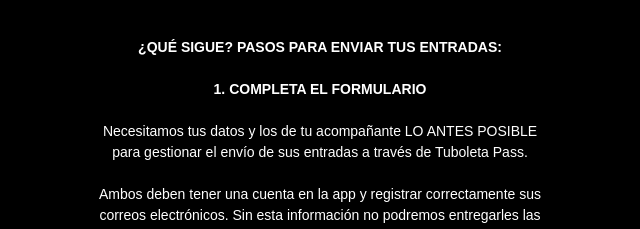
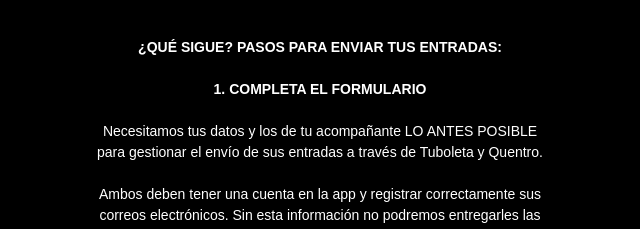
Before and after one commit to tezzzta/embebing-html, a plain HTML site: page correo-ganador-futbol-equipo.html in a window 1280 px wide. Shown: the part 1264-1493 px from the top of the page, 320-960 px from the left. Drawn offline with Linux system fonts and the light colour scheme.

Commit message:
Cambiar Tuboleta Pass por Tuboleta y Quentro en correo fútbol equipo
Co-Authored-By: Claude Opus 5.5 <noreply@anthropic.com>

```diff
--- a/correo-ganador-futbol-equipo.html
+++ b/correo-ganador-futbol-equipo.html
@@ -78,7 +78,7 @@
           <!-- ============ PASO 1 ============ -->
           <tr><td align="center" class="body-text-bold" style="padding-bottom:21px;">¿QUÉ SIGUE? PASOS PARA ENVIAR TUS ENTRADAS:</td></tr>
           <tr><td align="center" class="body-text-bold" style="padding-bottom:21px;">1. COMPLETA EL FORMULARIO</td></tr>
-          <tr><td align="center" class="body-text" style="padding-bottom:21px;">Necesitamos tus datos y los de tu acompañante LO ANTES POSIBLE para gestionar el envío de sus entradas a través de Tuboleta Pass.</td></tr>
+          <tr><td align="center" class="body-text" style="padding-bottom:21px;">Necesitamos tus datos y los de tu acompañante LO ANTES POSIBLE para gestionar el envío de sus entradas a través de Tuboleta y Quentro.</td></tr>
           <tr><td align="center" class="body-text" style="padding-bottom:24px;">Ambos deben tener una cuenta en la app y registrar correctamente sus correos electrónicos. Sin esta información no podremos entregarles las entradas.</td></tr>
           <tr>
             <td align="center" style="padding-bottom:24px;">
```
